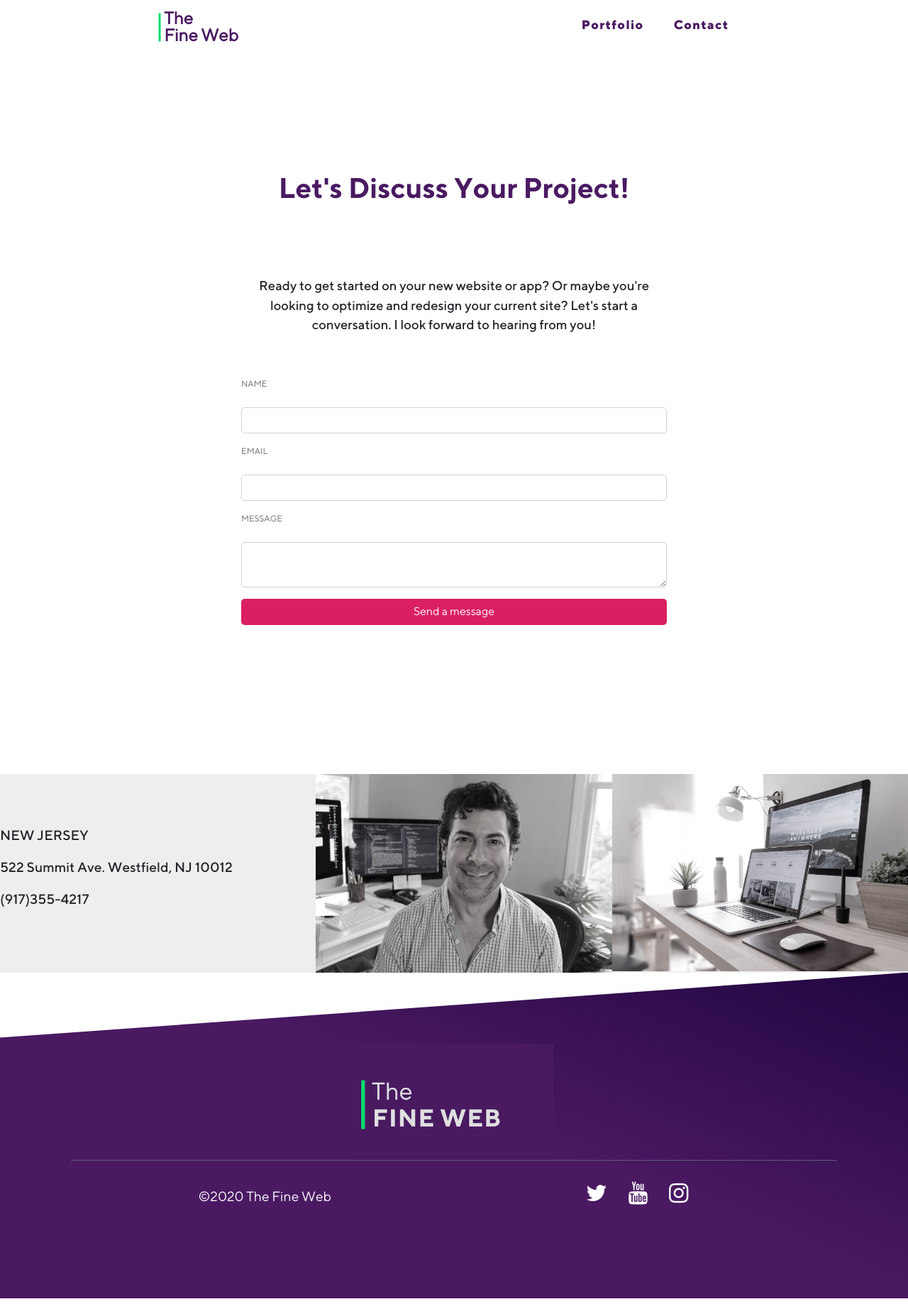
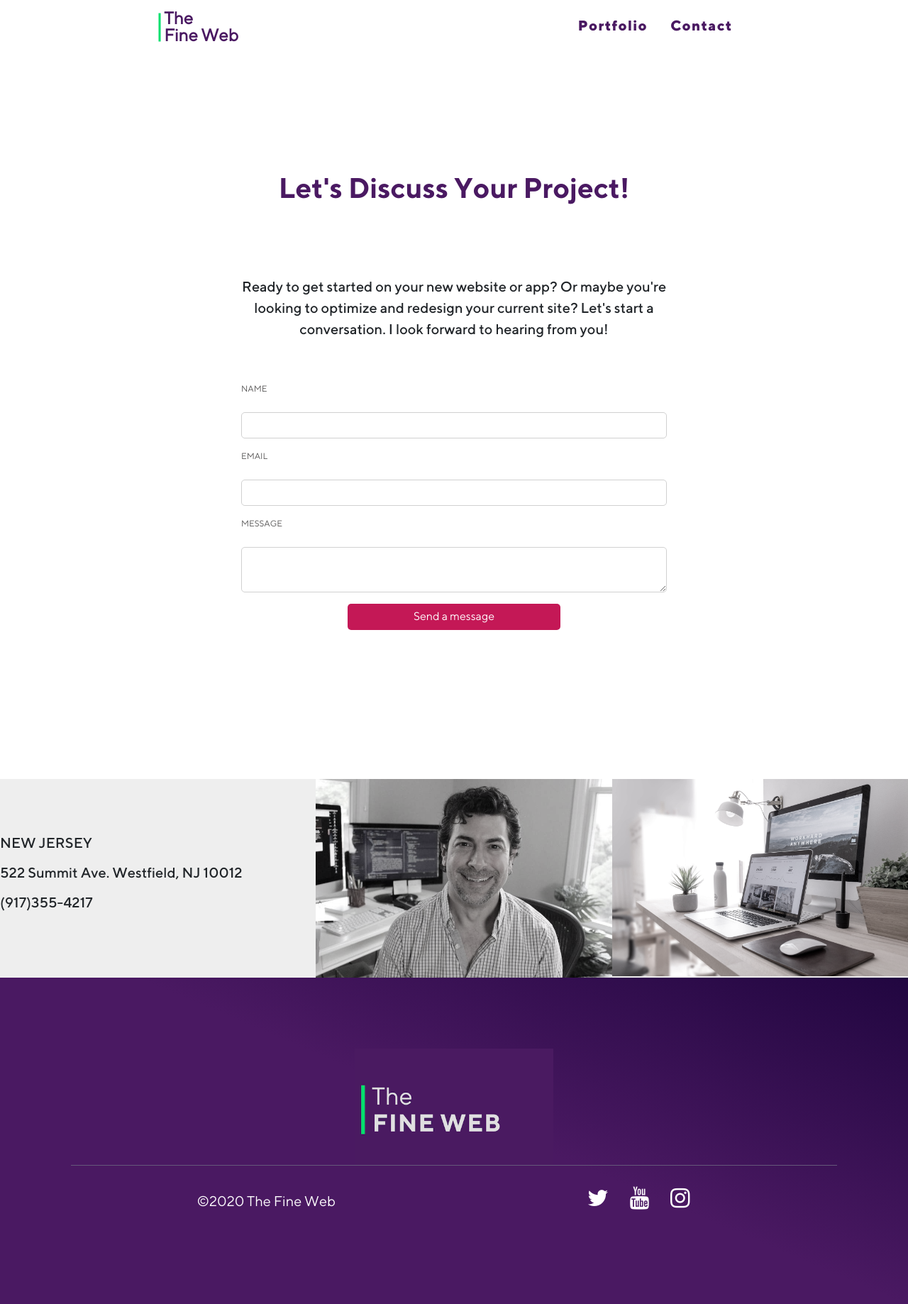
Before and after one commit to greggfine/westfield-web2, a Next.js app: page /contact in a window 1280 px wide. Shown: the whole page at 71% size. Built offline with nearby package versions, Linux system fonts and the light colour scheme.

Commit message:
further style tweaks

```diff
--- a/components/Footer.module.scss
+++ b/components/Footer.module.scss
@@ -5,7 +5,7 @@
   text-align: center;
   padding: 100px;
   position: relative;
-  clip-path: polygon(0 20%, 100% 0, 100% 100%, 0 100%);
+  //   clip-path: polygon(0 20%, 100% 0, 100% 100%, 0 100%);
 
   &__image {
     width: 90%;
@@ -102,7 +102,7 @@
       left: 73%;
     }
     &__copyright {
-      font-size: 1.2rem;
+      font-size: 1.25rem;
     }
     &__inner {
       border-top: 1px solid #65587a;
--- a/components/Website.js
+++ b/components/Website.js
@@ -34,7 +34,7 @@ const Site = ({ website }) => (
                   target="_blank"
                   className={websiteStyles.Card__cardBtn}
                 >
-                  VIEW WEBSITE
+                  VIEW PROJECT
                 </Button>
               </Card.Body>
             </div>
--- a/components/Website.module.scss
+++ b/components/Website.module.scss
@@ -47,11 +47,11 @@
 
   &__cardBtn {
     color: var(--secondaryRed) !important;
-    border: 1px solid var(--secondaryRed) !important;
+    border: 1px solid currentColor !important;
 
     &:hover {
-      background-color: var(--secondaryRed);
-      border: 1px solid var(--secondaryRed);
+      background-color: var(--secondaryRed) !important;
+      border: 1px solid currentColor !important;
       color: #fff !important;
     }
   }
--- a/pages/cardGrid.module.scss
+++ b/pages/cardGrid.module.scss
@@ -17,6 +17,7 @@
     width: 65%;
     margin: 0 auto;
     padding: 0;
+    padding: 400px 0;
     align-content: space-around;
     height: 700px;
   }
@@ -26,6 +27,7 @@
     flex-direction: column;
     flex-basis: 25%;
     padding: 10px;
+    // text-align: center;
 
     @media (min-width: 960px) {
       flex-basis: 28%;
@@ -48,11 +50,13 @@
   &__serviceCardTitle {
     font-size: 1.5rem;
     margin-top: 20px;
+    margin-bottom: 15px;
     color: #3b244d;
     font-family: "TTNorms-Bold.otf";
   }
 
   &__secondaryCardContent {
     color: var(--secondaryText);
+    line-height: 1.5;
   }
 }
--- a/pages/contact.module.scss
+++ b/pages/contact.module.scss
@@ -13,9 +13,13 @@
 
 .subMessage {
   text-align: center;
-  font-size: 1.15rem;
+  font-size: 1.25rem;
   font-family: "TTNorms-Medium.otf";
   margin-bottom: 60px;
+
+  @media (max-width: 960px) {
+    text-align: left;
+  }
 }
 
 .contactForm {
@@ -23,7 +27,7 @@
   grid-row-gap: 1em;
 }
 .contactFormLabel {
-  color: #666666;
+  color: #575656;
   font-size: 12px;
   font-weight: 500;
   text-align: left;
@@ -55,6 +59,8 @@
   cursor: pointer;
   font-weight: 500;
   transition: all 0.2s ease;
+  width: 300px;
+  margin: 0 auto;
 }
 .contactFormTextArea {
   height: 4em;
@@ -67,6 +73,7 @@
 }
 .contactFormBtn:hover {
   background-color: var(--neonGreen);
+  background-color: #00823f;
 }
 .contactFormBtn:focus {
   box-shadow: 0 0 0 2px rgba(0, 118, 255, 0.5);
@@ -110,10 +117,11 @@
   &__additional {
     text-align: center;
     flex-basis: 40%;
-    font-size: 1.2rem;
+    font-size: 1.25rem;
     font-family: "TTNorms-Medium.otf";
     padding-top: 30px;
     padding-bottom: 30px;
+    line-height: 1.3;
 
     @media (min-width: 960px) {
       text-align: left;
--- a/pages/hero.module.scss
+++ b/pages/hero.module.scss
@@ -37,7 +37,7 @@
   &__whatwedo {
     color: #3b244d;
     font-weight: 700;
-    line-height: 40px;
+    line-height: 1.5;
     margin-bottom: 30px;
     // margin-top: 30px;
     margin-top: 0px;
@@ -52,6 +52,7 @@
       padding: 100px 10px 0;
       font-size: 3rem;
       line-height: 55px;
+      line-height: 1.3;
       position: relative;
       top: -50px;
       transition: all 0.6s ease-in-out;
@@ -134,7 +135,8 @@
     text-align: left;
     margin: 0 auto;
     padding: 0 30px 100px;
-    font-size: 1.2rem;
+    font-size: 1.25rem;
+    line-height: 1.5;
 
     @media (min-width: 960px) {
       max-width: 960px;
--- a/pages/index.js
+++ b/pages/index.js
@@ -15,7 +15,7 @@ function Index() {
           <h2 className={styles.Hero__typewriter}>THAT HELP BRANDS GROW</h2>
         </div>
         <div></div> */}
-        <img src="/man.jpg" alt="" className={heroStyles.Hero__testImg} />
+        <img src="/man2.jpg" alt="" className={heroStyles.Hero__testImg} />
       </div>
 
       <section className={heroStyles.Hero__about}>
--- a/pages/portfolio.module.scss
+++ b/pages/portfolio.module.scss
@@ -7,7 +7,7 @@
     margin: 60px auto;
     padding: 40px 0px;
     font-size: 1.5rem;
-    width: 65%;
+    width: 70%;
   }
 
   &__horizontalRow {
@@ -63,7 +63,7 @@
   &__wrapperHeading {
     color: #3f224d;
     margin-top: 60px;
-    font-size: 4rem;
+    font-size: 3.2rem;
     font-weight: 900;
     font-family: "TTNorms-Extra-Bold.otf";
   }
--- a/style.scss
+++ b/style.scss
@@ -9,10 +9,11 @@
   );
   --mainWhite: #ffffff;
   --neonGreen: #00e06d;
-  --secondaryText: #666;
+  --secondaryText: #575656;
   --boxShadowGrey: #eee;
   --mainRed: #d81159;
   --secondaryRed: #db1f63;
+  --secondaryRed: #c41856;
 }
 
 @font-face {
@@ -56,6 +57,12 @@ main {
 
 .site-header-init {
   position: relative;
+
+  a {
+    &:hover {
+      color: var(--mainPurple);
+    }
+  }
 }
 
 // NAV STYLES
@@ -75,7 +82,7 @@ main {
     transition: color 500ms;
     letter-spacing: 1.3px;
     color: var(--mainPurple);
-    font-size: 1.1rem;
+    font-size: 1.25rem;
     font-weight: 700;
     font-family: "TTNorms-Extra-Bold.otf";
 
@@ -97,7 +104,7 @@ main {
     @media (min-width: 960px) {
       &:hover {
         text-decoration: none;
-        color: var(--mainPurple);
+        // color: var(--mainPurple);
       }
       &:hover::after {
         background-color: var(--neonGreen);
@@ -183,14 +190,16 @@ main {
 
   &__menu-icon {
     position: absolute;
-    right: 80px;
+    right: 50px;
     width: 25px;
     height: 18px;
-    top: 50%;
-    transform: translateY(-50%);
+    top: 34%;
+    // transform: translateY(-50%);
+    transition: transform 0.15s ease-in;
 
     &:hover {
       cursor: pointer;
+      transform: scale(1.1);
     }
 
     &--close-x {
@@ -278,7 +287,7 @@ main {
   width: 0;
   height: 100%;
   position: fixed;
-  top: 71px;
+  top: 60px;
   right: 0px;
   overflow-x: hidden;
   padding-top: 60px;
@@ -305,7 +314,7 @@ main {
 
 .open-side-menu {
   width: 300px;
-  width: 80%;
+  width: 100%;
 }
 
 .btn-close {
@@ -330,7 +339,7 @@ main {
     padding-right: 50px;
 
     &:hover {
-      border-bottom: 3px solid var(--neonGreen);
+      border-bottom: 3px solid #0cfb80;
     }
   }
 }
```
Also changed, not shown: public/man2.jpg (added).
